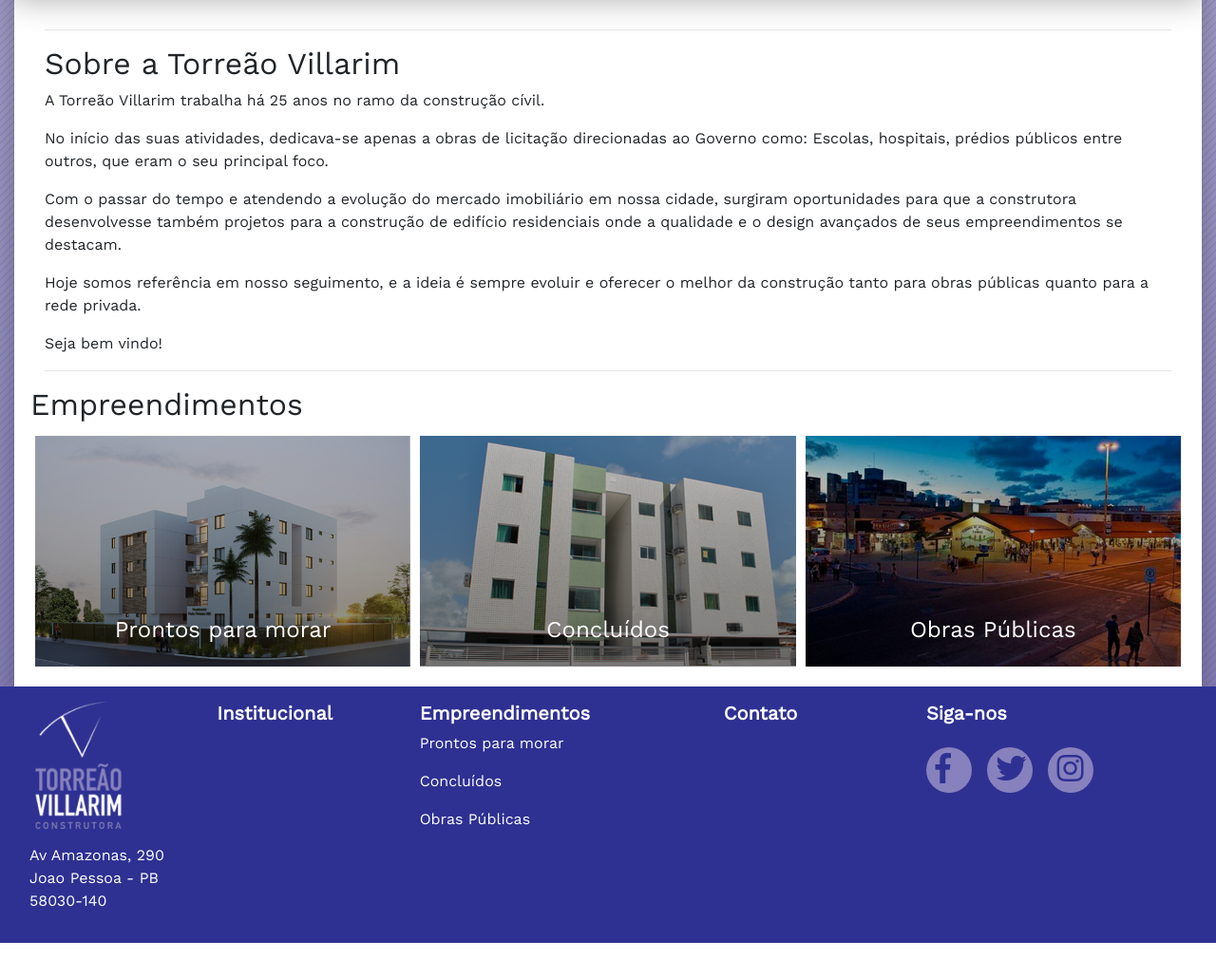
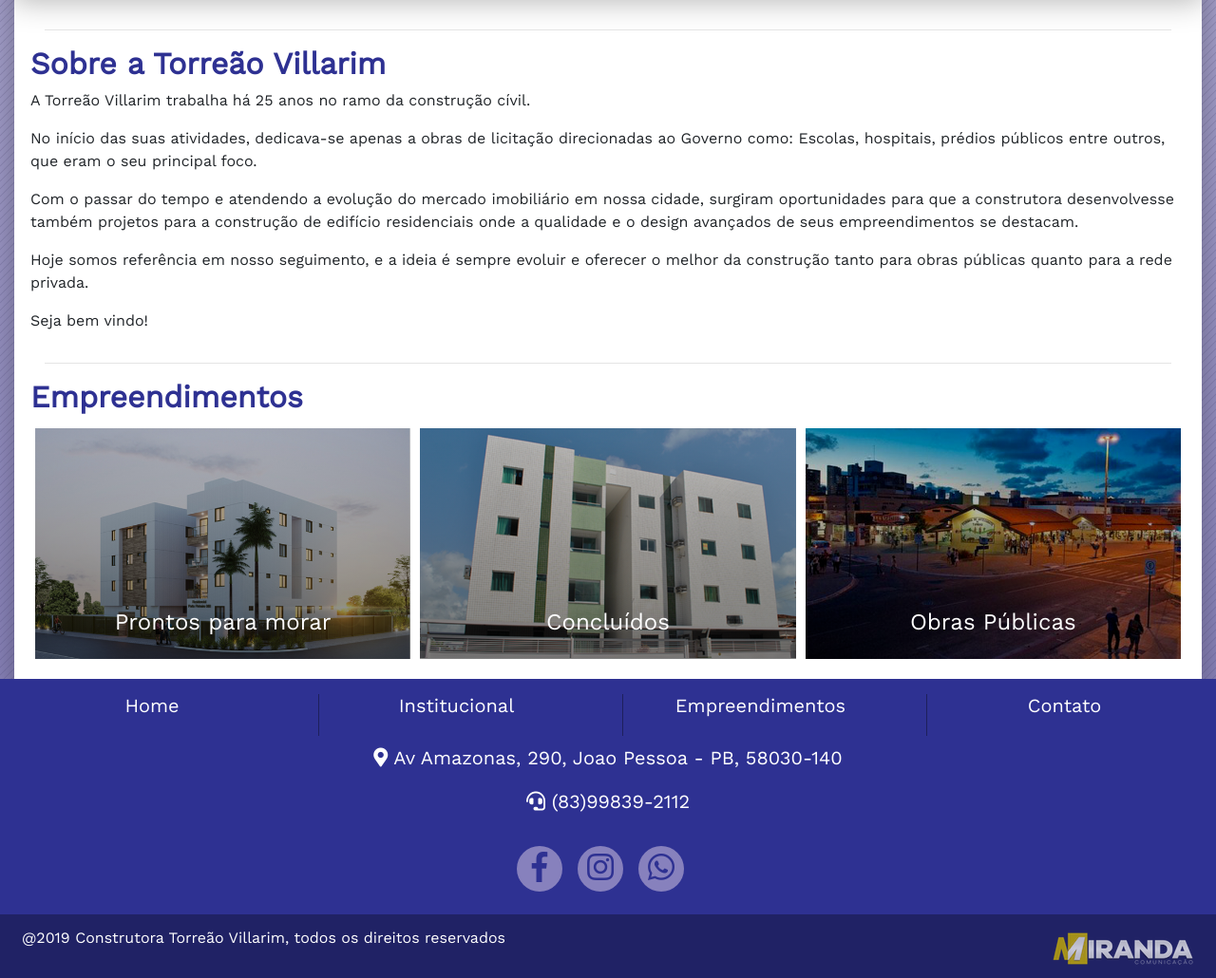
Before and after one commit to juanpeter/Website-Torreao-Villarim, a WordPress theme: template Construtora-torreao/index.php in a window 1280 px wide. Shown: the part 761-1791 px from the top of the page at 95% size. Before the commit the page ends 1754 px from the top, so only its background shows below. Run offline with PHP 8.4 and a stand-in for WordPress, Linux system fonts and the light colour scheme; the site name, menu and one post (Sample post) are stand-ins, and other content is empty; some libraries are stand-ins or nearby versions.

Commit message:
Finished footer, also working on header

```diff
--- a/Construtora-torreao/footer.php
+++ b/Construtora-torreao/footer.php
@@ -2,52 +2,63 @@
         </div><!--End of container-fluid!-->
         <footer>
             <div class='container-fluid'>
+                <div class='row text-center'>
+                    <div class='col-md-3'>
+                        <h2 class='linkTop'>Home</h2>
+                    </div>
+                    <div class='col-md-3'>
+                        <h2 class='linkDescription'>Institucional</h2>
+                    </div>
+                    <div class='col-md-3'>
+                        <h2 class='linkProducts'>Empreendimentos</h2>
+                    </div>
+                    <div class='col-md-3'>
+                        <h2><a href="index.php?page_id=220">Contato</a></h2>
+                    </div>
+                </div>
                 <div class='row'>
-                    <div class='col-md-2'>
+                    <div class='col-md-12 address'>
                         <address>
-                            <img src="<?php echo get_template_directory_uri().'/images/logoTipoInvertida.png'; ?>" />
-                            <p>Av Amazonas, 290
-                            <br>Joao Pessoa - PB
-                            <br>58030-140</p>
+                            <p><a target='_blank' href='https://www.google.com/maps/place/Av.+Amazonas,+290+-+Castelo+Branco,+Jo%C3%A3o+Pessoa+-+PB,+58033-455/@-7.117038,-34.8591147,17z/data=!4m13!1m7!3m6!1s0x7acdd56e2bc7257:0xa2ea69f47cd96cf!2sAv.+Amazonas,+290+-+Castelo+Branco,+Jo%C3%A3o+Pessoa+-+PB,+58033-455!3b1!8m2!3d-7.1170047!4d-34.8589245!3m4!1s0x7acdd56e2bc7257:0xa2ea69f47cd96cf!8m2!3d-7.1170047!4d-34.8589245'>
+                            <i class="fas fa-map-marker-alt"></i> Av Amazonas, 290, Joao Pessoa - PB, 58030-140
+                            </a></p>
                         </address>
                     </div>
-                    <div class='col-md-2'>
-                        <h2><a href="index.php?page_id=30">Institucional</a></h2>
+                </div>
+                <div class='row address'>
+                    <div class='col-md-12 address'>
+                        <p><a href="tel:83-99839-2112"><i class="fas fa-headset"></i> (83)99839-2112</a></p>
                     </div>
-                    <div class='col-md-3'>
-                        <h2>Empreendimentos</h2>
-                        <p><a href="index.php?page_id=66">
-                            Prontos para morar
-                        </a></p>
-                        <p><a href="index.php?page_id=180">
-                            Concluídos
-                        </a></p>
-                        <p><a href="index.php?page_id=203">
-                            Obras Públicas
-                        </a></p>
-                    </div>
-                    <div class='col-md-2'>
-                        <h2><a href="index.php?page_id=220">Contato</a></h2>
-                    </div>
-                    <div class='col-md-3'>
-                        <h2>Siga-nos</h2>
+                </div>
+                <div class='row'>
+                    <div class='col-md-12 text-center'>
                         <div class="social-links">
                             <a href="https://www.facebook.com/construtoratorreaovillarim/" target="_blank">
                                 <div class='circle'>
                                     <i class="fab fa-facebook-f"></i>
                                 </div>
                             </a>
-                            <a href="#" target="_blank">
-                                <div class='circle'>
-                                    <i class="fab fa-twitter"></i>
-                                </div>
-                            </a>
-                            <a href="#" target="_blank">
+                            <a href="https://www.instagram.com/construtoratorreaovillarim/" target="_blank">
                                 <div class='circle'>
                                     <i class="fab fa-instagram"></i>
                                 </div>
                             </a>
+                            <a href="https://api.whatsapp.com/send?phone=5583998392112&text=Eu%20estou%20interessado%20nos%20serviços%20da%20Torrreão%20Villarim!" target="_blank">
+                                <div class='circle'>
+                                    <i class="fab fa-whatsapp"></i>
+                                </div>
+                            </a>
                         </div>
+                    </div>
+                </div>
+                <div class='row copyright'>
+                    <div class='col-md-8'>
+                        <p>@2019 Construtora Torreão Villarim, todos os direitos reservados</p>
+                    </div>
+                    <div class='col-md-4'>
+                        <a href='https://www.mirandacomunicacao.com.br/' target='_blank'>
+                            <img src="<?php echo get_template_directory_uri().'/images/logoMiranda.png'; ?>" />
+                        </a>
                     </div>
                 </div>
             </div><!--End of container-fluid!-->
--- a/Construtora-torreao/header.php
+++ b/Construtora-torreao/header.php
@@ -21,24 +21,24 @@
     <body>
         <header>
             <nav id="dropNav">
-                    <a href="index.php?page_id=129">
-                        <img src="<?php echo get_template_directory_uri().'/images/logoTipo.png'; ?>" />
-                    </a>
-                    <i class="fas fa-bars mobile-view" id="toggleNav"></i>
+                <a href="index.php?page_id=129">
+                    <img src="<?php echo get_template_directory_uri().'/images/logoTipo.png'; ?>" />
+                </a>
+                <i class="fas fa-bars mobile-view" id="toggleNav"></i>
                 <ul>
-                    <li id='top'>Home</li>
-                    <li id='description'>Institucional</li>
-                    <li id='products'>Empreendimentos</li>
-                    <a href="index.php?page_id=220"><li>Contato</li></a>
+                    <li class='linkTop' alt="Link para o topo da página">Home</li>
+                    <li class='linkDescription' alt="Nossa história">Institucional</li>
+                    <li class='linkProducts' alt="Empreendimentos">Empreendimentos</li>
+                    <a href="index.php?page_id=220" alt="Entre em contato!"><li>Contato</li></a>
                 </ul>
                 <div class="dropNav-items">
-                    <a href="index.php?page_id=129">Home</a>
-                    <br>
-                    <a href="index.php?page_id=30">Institucional</a>
-                    <br>
-                    <a href="index.php?page_id=66">Empreendimentos</a>
-                    <br>
-                    <a href="mailto:construtora@torreaovillarim.com.br" alt="link para mensagem por Email">
+                    <a class='linkTop' alt="Link para o topo da página">Home</a>
+                    <hr>
+                    <a class='linkDescription' alt="Nossa história">Institucional</a>
+                    <hr>
+                    <a class='linkProducts' alt="Empreendimentos">Empreendimentos</a>
+                    <hr>
+                    <a href="index.php?page_id=220" alt="Entre em contato!">
                         <i class="fas fa-envelope"></i>
                     </a>
                 </div>
--- a/Construtora-torreao/index.php
+++ b/Construtora-torreao/index.php
@@ -14,8 +14,10 @@
 			</div>
 		<div class="blog-post">
 			<hr>
-			<div class="description">
-				<h2>Sobre a Torreão Villarim</h2>
+			<div class="row description">
+				<h2 class='title'>Sobre a Torreão Villarim</h2>
+			</div>
+			<div class='row'>
 				<p>A Torreão Villarim trabalha há 25 anos no ramo da construção cívil.</p>
 				<p>No início das suas atividades, dedicava-se apenas a obras de licitação direcionadas ao Governo como:  Escolas, hospitais, prédios públicos entre outros, que eram o seu principal foco.</p>
 				<p>Com o passar do tempo e atendendo a evolução do mercado imobiliário em nossa cidade, surgiram oportunidades para que a construtora desenvolvesse também projetos para a construção de edifício residenciais onde a qualidade e o design avançados de seus empreendimentos se destacam.</p>
@@ -24,7 +26,7 @@
 			</div>
 			<hr>
 		<div class="row products">
-			<h2>Empreendimentos</h2>
+			<h2 class='title'>Empreendimentos</h2>
 		</div>
 		<div class='row'>
 			<div class="col-md-4 option">
--- a/Construtora-torreao/styles/style.css
+++ b/Construtora-torreao/styles/style.css
@@ -127,6 +121,10 @@ nav img {
     background-image:
     linear-gradient(135deg,rgba(46,49,146,0.8), rgba(0,0,0,0));
 }
+.title {
+    font-weight: bold;
+    color: #2e3192;
+}
 .blog-post {
     background-color: rgba(255,255,255, 1);
     margin-bottom: -1em;
@@ -177,32 +175,38 @@ nav img {
 }
 /*Footer tags*/
 footer {
-    padding: 1em 0;
+    padding: 1em 0 0 0;
     background-color: #2e3192;
     height: 100%;
     color: #fff;
 }
 footer h2 {
-    font-weight: bold;
+    cursor: pointer;
     font-size: 1.25em;
+    padding-bottom: 1em;
+    border-left: solid 1px #1e205c;
+}
+footer .col-md-3:first-child h2{
+    border-left: none;
+}
+footer h2:hover {
+    color: #E6AF2E;
+    transition: 1s;
 }
 footer a:hover {
-    color: #fff;
+    color: #E6AF2E;
     transition: 1s;
 }
-address img{
-    height: 150px;
-    width: auto;
-    padding-bottom: 1em;
+.address {
+    text-align: center;
+    font-weight: normal;
 }
-address p {
-    font-size: 1em;
-    padding-left: 1em;
-    font-weight: normal;
+.address a{
+    font-size: 1.25em;
 }
 .social-links {
     display: flex;
-    justify-content: left;
+    justify-content: center;
     align-items: center;
 }
 .circle {
@@ -221,7 +225,19 @@ address p {
     font-size: 2em;
     padding: 0.2em 0.3em;
 }
-/*How is that thing so big*/
+.copyright {
+    background-color: #202265;
+    margin-top: 1.5em;
+    display: flex;
+    justify-content: space-between;
+    align-items: center;
+    padding: 0.5em;
+}
+.copyright img {
+    opacity: 0.75;
+    float: right;
+}
+/*Media queries*/
 @media screen and (min-width: 1960px) {
     .banner-text {
         font-size: 2.5em;
```
Also changed, not shown: other parts of Construtora-torreao/styles/style.css (+19 -13 lines), Construtora-torreao/scripts/script.js (+14 -14 lines), Construtora-torreao/images/logoMiranda.png (added).
